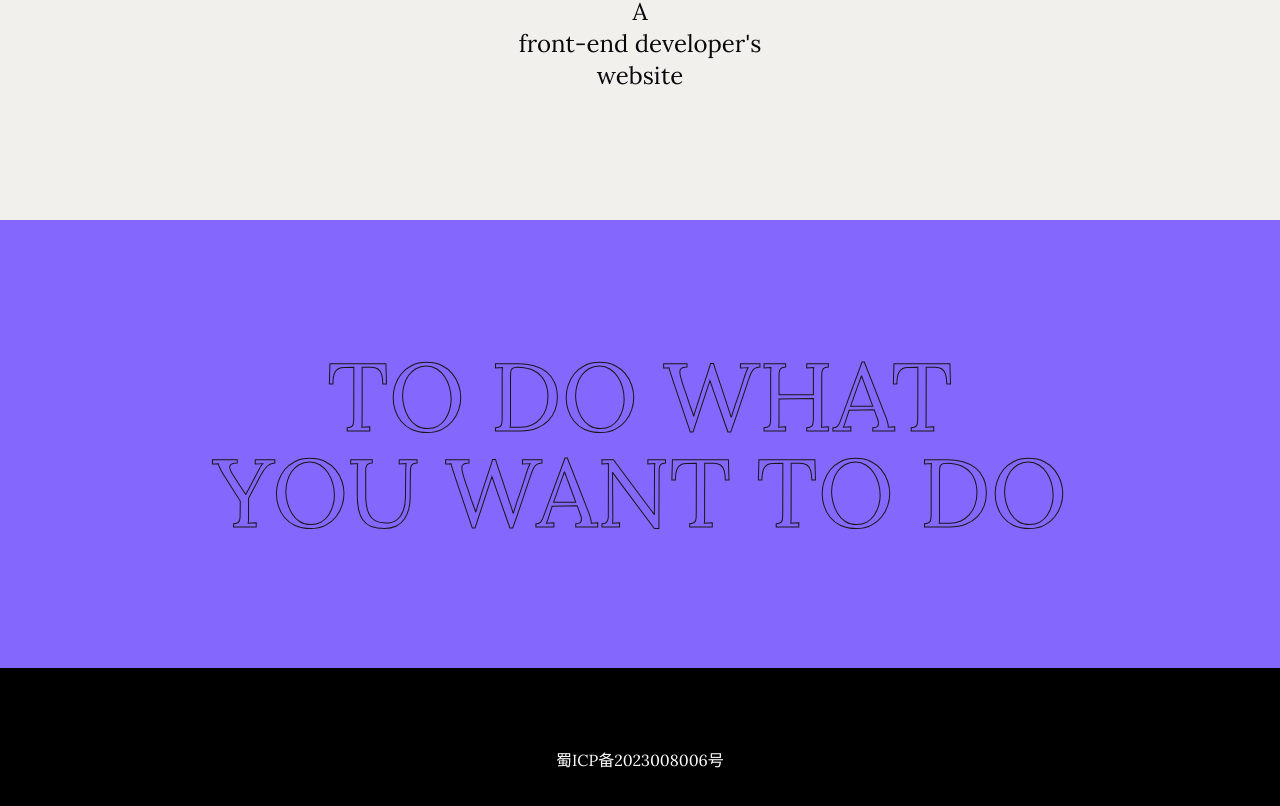
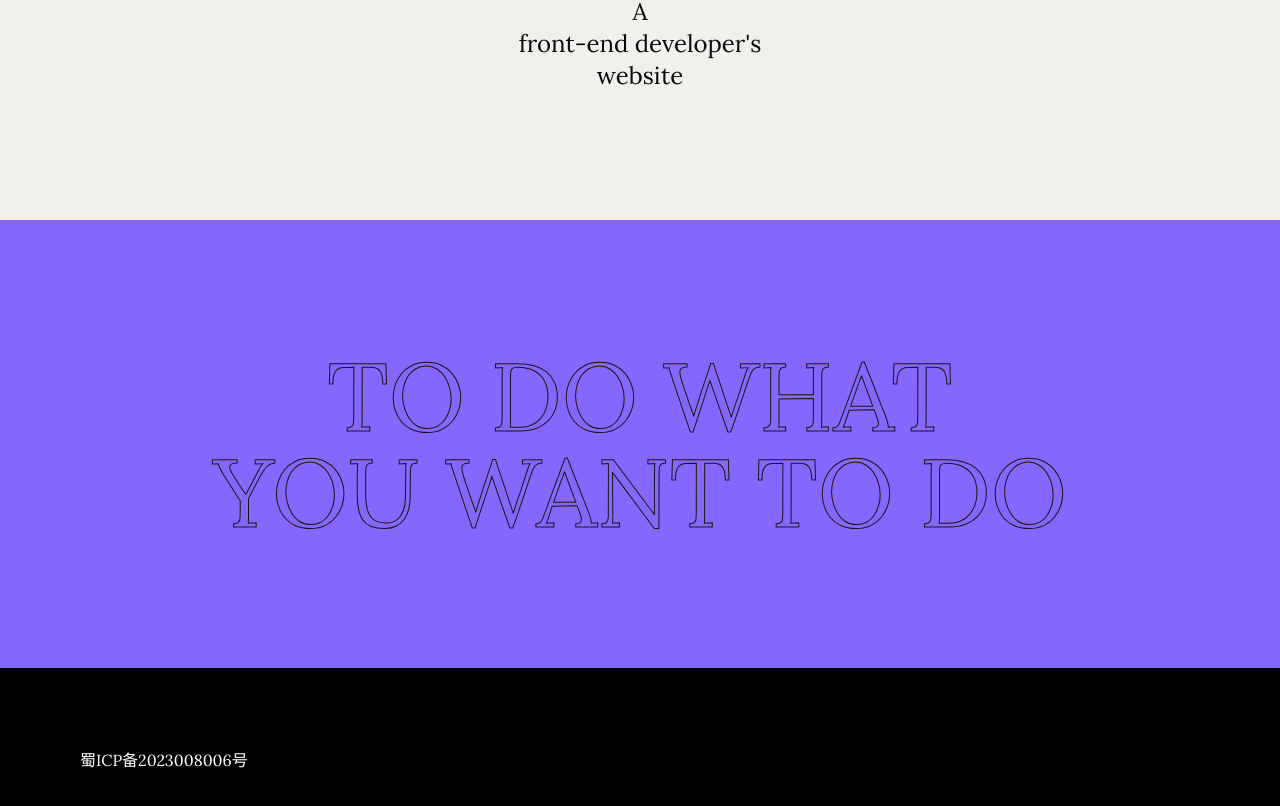
Before and after one commit to singzis/heben, a Vue app: page / in a window 1280 px wide. Shown: the part 414-1220 px from the top of the page. Built offline with nearby package versions, Linux system fonts and the light colour scheme.

Commit message:
增加备案号

```diff
--- a/src/components/footer.vue
+++ b/src/components/footer.vue
@@ -14,6 +14,11 @@ const routers = webRouter.webRouter
         </slot>
       </li>
     </ul> -->
-    <div class="text-center text-white">蜀ICP备2023008006号</div>
+    <a
+      class="text-center text-white hover:text-white w-full"
+      href="https://beian.miit.gov.cn/"
+      target="_blank"
+      >蜀ICP备2023008006号</a
+    >
   </div>
 </template>
--- a/vite.config.ts
+++ b/vite.config.ts
@@ -4,4 +4,7 @@ import vue from '@vitejs/plugin-vue'
 // https://vitejs.dev/config/
 export default defineConfig({
   plugins: [vue()],
+  server: {
+    port: 3030,
+  },
 })
```
